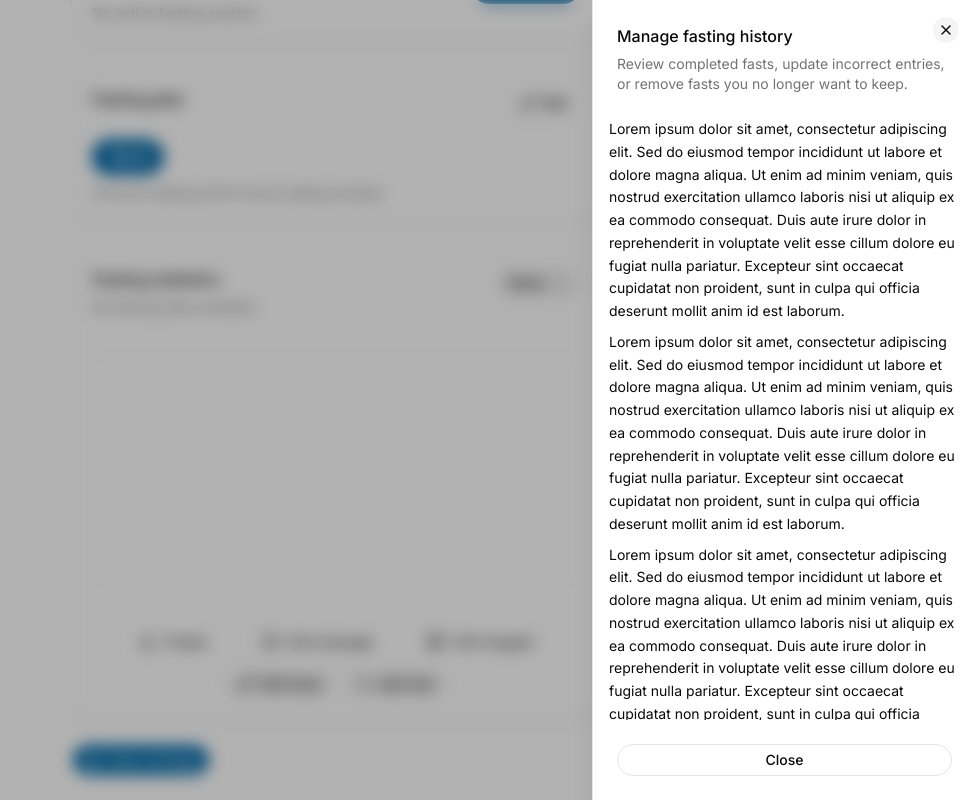
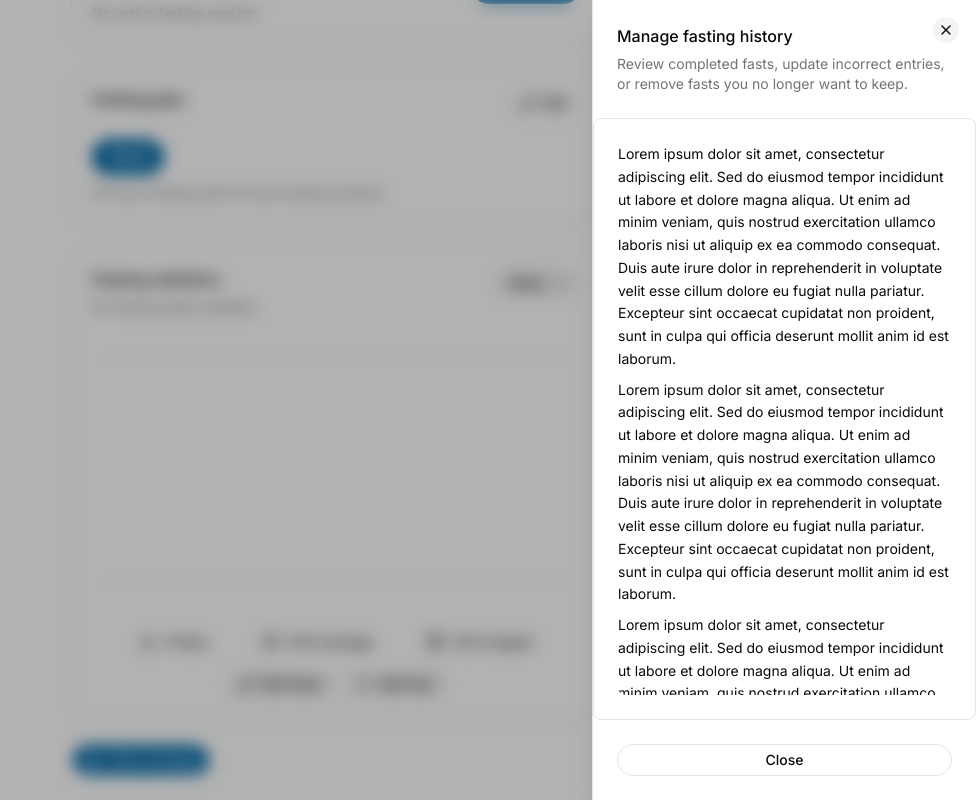
Before and after one commit to shravzzv/trinity, a Next.js app: page / in a window 1280 px wide. Both pictures are taken after a click on the button "Edit fasts". Shown: the part 127-927 px from the top of the page, without its empty margins (304-1280 px from the left). Built offline with nearby package versions, Linux system fonts and the light colour scheme.

Commit message:
feat: add scroll area to edit fasts sheet

```diff
--- a/components/edit-fasts-sheet.tsx
+++ b/components/edit-fasts-sheet.tsx
@@ -12,6 +12,7 @@ import {
 } from '@/components/ui/sheet'
 import { Button } from './ui/button'
 import { Pen } from 'lucide-react'
+import { ScrollArea } from '@/components/ui/scroll-area'
 
 export default function EditFastsSheet() {
   return (
@@ -23,7 +24,7 @@ export default function EditFastsSheet() {
         </Button>
       </SheetTrigger>
 
-      <SheetContent>
+      <SheetContent className='flex flex-col'>
         <SheetHeader>
           <SheetTitle>Manage fasting history</SheetTitle>
           <SheetDescription>
@@ -32,7 +33,7 @@ export default function EditFastsSheet() {
           </SheetDescription>
         </SheetHeader>
 
-        <div className='no-scrollbar overflow-y-auto px-4'>
+        <ScrollArea className='min-h-0 flex-1 rounded-md border p-6'>
           {Array.from({ length: 10 }).map((_, index) => (
             <p key={index} className='mb-2 leading-relaxed'>
               Lorem ipsum dolor sit amet, consectetur adipiscing elit. Sed do
@@ -44,7 +45,7 @@ export default function EditFastsSheet() {
               sunt in culpa qui officia deserunt mollit anim id est laborum.
             </p>
           ))}
-        </div>
+        </ScrollArea>
 
         <SheetFooter>
           <SheetClose asChild>
--- /dev/null
+++ b/components/ui/scroll-area.tsx
@@ -0,0 +1,55 @@
+'use client'
+
+import * as React from 'react'
+import { ScrollArea as ScrollAreaPrimitive } from 'radix-ui'
+
+import { cn } from '@/lib/utils'
+
+function ScrollArea({
+  className,
+  children,
+  ...props
+}: React.ComponentProps<typeof ScrollAreaPrimitive.Root>) {
+  return (
+    <ScrollAreaPrimitive.Root
+      data-slot='scroll-area'
+      className={cn('relative', className)}
+      {...props}
+    >
+      <ScrollAreaPrimitive.Viewport
+        data-slot='scroll-area-viewport'
+        className='focus-visible:ring-ring/50 size-full rounded-[inherit] transition-[color,box-shadow] outline-none focus-visible:ring-[3px] focus-visible:outline-1'
+      >
+        {children}
+      </ScrollAreaPrimitive.Viewport>
+      <ScrollBar />
+      <ScrollAreaPrimitive.Corner />
+    </ScrollAreaPrimitive.Root>
+  )
+}
+
+function ScrollBar({
+  className,
+  orientation = 'vertical',
+  ...props
+}: React.ComponentProps<typeof ScrollAreaPrimitive.ScrollAreaScrollbar>) {
+  return (
+    <ScrollAreaPrimitive.ScrollAreaScrollbar
+      data-slot='scroll-area-scrollbar'
+      data-orientation={orientation}
+      orientation={orientation}
+      className={cn(
+        'flex touch-none p-px transition-colors select-none data-horizontal:h-2.5 data-horizontal:flex-col data-horizontal:border-t data-horizontal:border-t-transparent data-vertical:h-full data-vertical:w-2.5 data-vertical:border-l data-vertical:border-l-transparent',
+        className,
+      )}
+      {...props}
+    >
+      <ScrollAreaPrimitive.ScrollAreaThumb
+        data-slot='scroll-area-thumb'
+        className='bg-border relative flex-1 rounded-full'
+      />
+    </ScrollAreaPrimitive.ScrollAreaScrollbar>
+  )
+}
+
+export { ScrollArea, ScrollBar }
```
